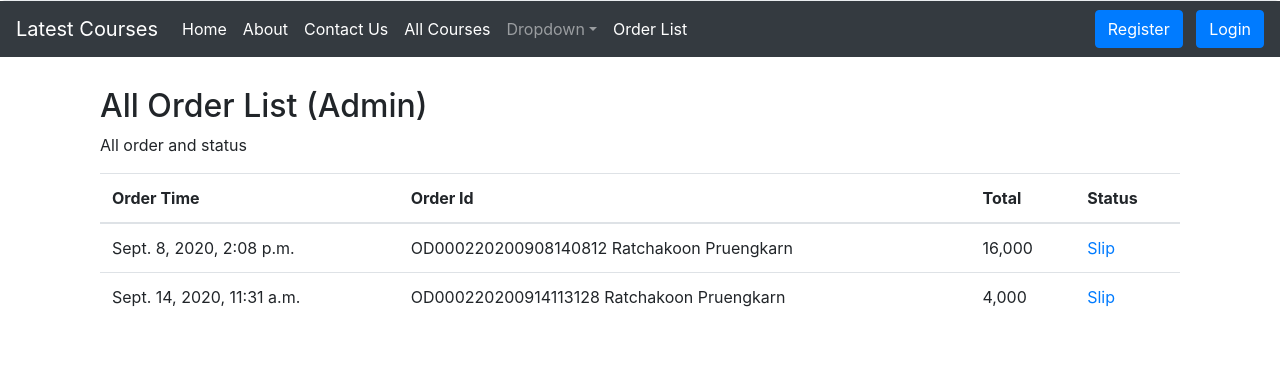
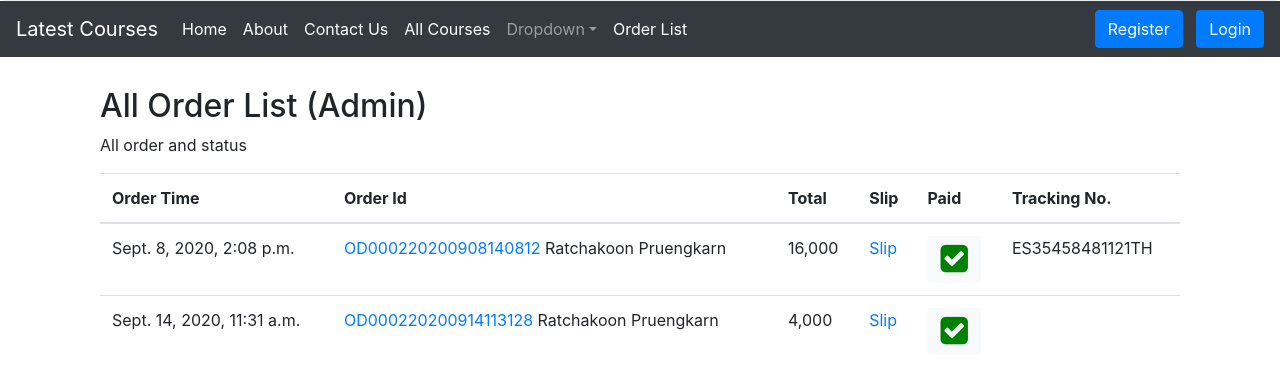
Before and after one commit to ratchakoonprn/Django50Hours, a Django app: page /allorderlist/ in a window 1280 px wide. Shown: the part 247-631 px from the top of the page. Run offline with Django 3.2, Linux system fonts and the light colour scheme; data comes from the database, SQL or seed files in the repository; both versions use the stored data as it was after the commit; some libraries are stand-ins or nearby versions.

Commit message:
EMS Tracking

```diff
--- a/firstweb/myapp/models.py
+++ b/firstweb/myapp/models.py
@@ -56,3 +56,8 @@ class OrderPending(models.Model):
 	slip = models.ImageField(upload_to="slip", null=True, blank=True)
 	sliptime= models.CharField(max_length=100, null=True, blank=True)
 	paymentid = models.CharField(max_length=100, null=True, blank=True)
+	trackingnumber = models.CharField(max_length=100, null=True, blank=True)
+
+
+def __str__(self):
+	return self.orderid
--- a/firstweb/myapp/template/myapp/allorderlist.html
+++ b/firstweb/myapp/template/myapp/allorderlist.html
@@ -12,21 +12,47 @@
 		  	<th>Order Time</th>
 			<th>Order Id</th>
 			<th>Total</th>
-			<th>Status</th>
+			<th>Slip</th>
+			<th>Paid</th>
+			<th>Tracking No.</th>
 		  </tr>
 		</thead>
 		<tbody>
 		{% for od in allorder %}
 		  <tr>
 			<td>{{od.stamp}}</td>
-			<td>{{od.orderid}} {{od.name}}</td>
+			<td>
+				<a href="{% url 'updatetracking' od.orderid %}">
+				{{od.orderid}}
+				</a>
+				{{od.name}}
+			</td>
 			<td>{{od.total|intcomma}}</td>
 			<td>
 				{% if od.paid %}
 					<a href="{{od.slip.url}}">Slip</a>
 				{% else %}
-					<!--<a href="#" class="btn btn-primary">Upload Slip</a>-->
-					Unpaid
+					<i class="fa fa-window-close" style="font-size:32px;color: red;"></i>
+				{% endif %}
+			</td>
+			<td>
+
+				{% if od.paid and od.slip %}
+					<a class="btn btn-light" href="{% url 'updatestatus' od.orderid 'cancel' %}">
+						<i class="fa fa-check-square" style="font-size:32px;color: green;"></i>
+					</a>
+				{% elif od.paid == False and not od.slip %} <!-- ถ้ายังไม่จ่าย และ ไม่มี slip  -->
+					<i class="fa fa-window-close" style="font-size:32px;color: red;"></i>
+				{% else %}
+					<a class="btn btn-light" href="{% url 'updatestatus' od.orderid 'confirm' %}">
+						<i class="fa fa-plus-square" style="font-size:16px;color: blue;"> Confirm</i>
+					</a>
+				{% endif %}
+
+			</td>
+			<td>
+				{% if od.trackingnumber != None %}
+					{{od.trackingnumber}}
 				{% endif %}
 			</td>
 		  </tr>
--- a/firstweb/myapp/template/myapp/base.html
+++ b/firstweb/myapp/template/myapp/base.html
@@ -5,6 +5,7 @@
 	<meta charset="utf-8">
 	<meta name="viewport" content="width=device-width, initial-scale=1">
 	<link rel="stylesheet" href="https://maxcdn.bootstrapcdn.com/bootstrap/4.5.0/css/bootstrap.min.css">
+	<link rel="stylesheet" href="https://cdnjs.cloudflare.com/ajax/libs/font-awesome/4.7.0/css/font-awesome.min.css">
 
 	<script src="https://ajax.googleapis.com/ajax/libs/jquery/3.5.1/jquery.min.js"></script>
 	<script src="https://cdnjs.cloudflare.com/ajax/libs/popper.js/1.16.0/umd/popper.min.js"></script>
@@ -16,20 +17,6 @@
 <div class="jumbotron text-center" style="margin-bottom: 0" >
 	<h1>Python Libraries for Data Science</h1>
 	<p>Python is one of the most popular languages used by data scientists and software developers alike for data science tasks. It can be used to predict outcomes, automate tasks, streamline processes, and offer business intelligence insights.</p>
-	<!--<p>
-		<a href="{% url 'home-page' %}">Home</a> |
-		<a href="{% url 'about-page' %}">About</a> |
-		<a href="{% url 'contact-page' %}">Contact Us</a> |
-		<a href="{% url 'allproducts-page' %}">All Libraries</a> |
-
-		{% if user.is_authenticate %}
-			<a href="{% url 'addproduct-page' %}">Add Libraries</a> |
-		{% else %}
-			<a href="{% url 'register-page' %}">Register</a>
-		{% endif %}
-
-	</p>
--->
 </div>
 
 <nav class="navbar navbar-expand-sm bg-dark navbar-dark">
--- a/firstweb/myapp/template/myapp/orderlist.html
+++ b/firstweb/myapp/template/myapp/orderlist.html
@@ -13,6 +13,7 @@
 			<th>Order Id</th>
 			<th>Total</th>
 			<th>Status</th>
+			<th>Tracking No.</th>
 		  </tr>
 		</thead>
 		<tbody>
@@ -28,6 +29,11 @@
 					<a href="#" class="btn btn-primary">Upload Slip</a>
 				{% endif %}
 			</td>
+			<td>
+				{% if od.trackingnumber != None %}
+					{{od.trackingnumber}}
+				{% endif %}
+			</td>
 		  </tr>
 		 {% endfor %}
 		</tbody>
--- a/firstweb/myapp/urls.py
+++ b/firstweb/myapp/urls.py
@@ -18,4 +18,6 @@ urlpatterns = [
 	path('orderlist/', OrderListPage, name = 'orderlist-page'),
 	path('allorderlist/', AllOrderListPage, name = 'allorderlist-page'),
 	path('uploadslip/<str:orderid>', UploadSlip, name = 'uploadslip-page'),
+	path('updatestatus/<str:orderid>/<str:status>/', UpdatePaid, name = 'updatestatus'),
+	path('updatetracking/<str:orderid>', UpdateTracking, name = 'updatetracking'),
 ]
--- a/firstweb/myapp/views.py
+++ b/firstweb/myapp/views.py
@@ -392,8 +392,37 @@ def UploadSlip(request,orderid):
 				'oddetail':oddetail,
 				'count':count}
 
+	return render(request,'myapp/uploadslip.html',context)
+
+def UpdatePaid(request,orderid,status):
+
+	if request.user.profile.usertype != 'admin': #หาก user ไม่ใช่ admin
+		return redirect('home-page') #กลับไปยังหน้า home
+
+	order = OrderPending.objects.get(orderid=orderid)
+	if status == 'confirm':
+		order.paid = True
+	elif status == 'cancel':
+		order.paid = False
+	order.save()
+
+	return redirect('allorderlist-page')
 
 
+def UpdateTracking(request,orderid):
+
+	if request.user.profile.usertype != 'admin': #หาก user ไม่ใช่ admin
+		return redirect('home-page') #กลับไปยังหน้า home
+
+	if request.method == 'POST':
+		order = OrderPending.objects.get(orderid=orderid)
+		data = request.POST.copy()
+		trackingnumber = data.get('trackingnumber')
+		order.trackingnumber = trackingnumber
+		order.save()
+		return redirect('allorderlist-page')
+
+	context = {'orderid':orderid}
 
 
-	return render(request,'myapp/uploadslip.html',context)
+	return render(request,'myapp/updatetracking.html',context)
```
Also changed, not shown: firstweb/myapp/template/myapp/updatetracking.html (added, +19 -0 lines), firstweb/db.sqlite3, firstweb/media/slip/L.jpg (added), firstweb/media/slip/L_3hT1Wfk.jpg (added), firstweb/myapp/migrations/0011_orderpending_trackingnumber.py (added), 3 other files.
